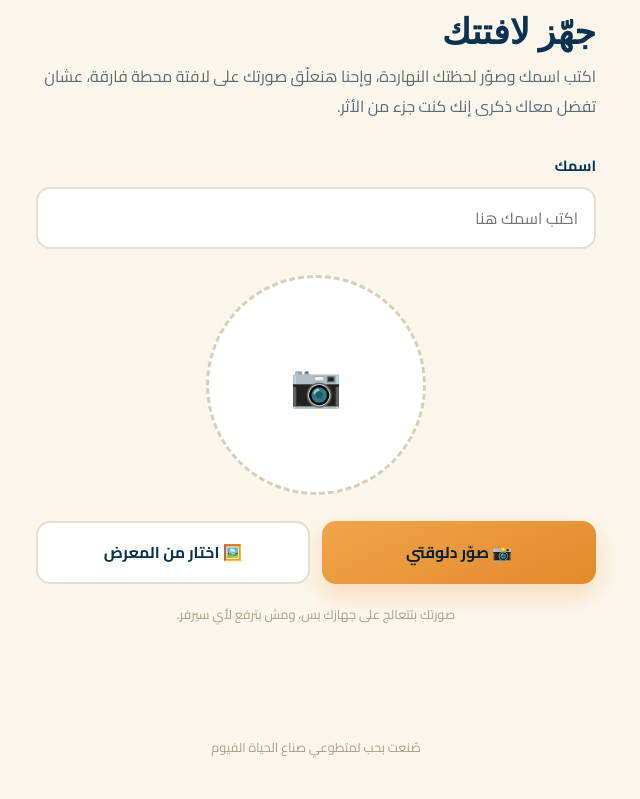
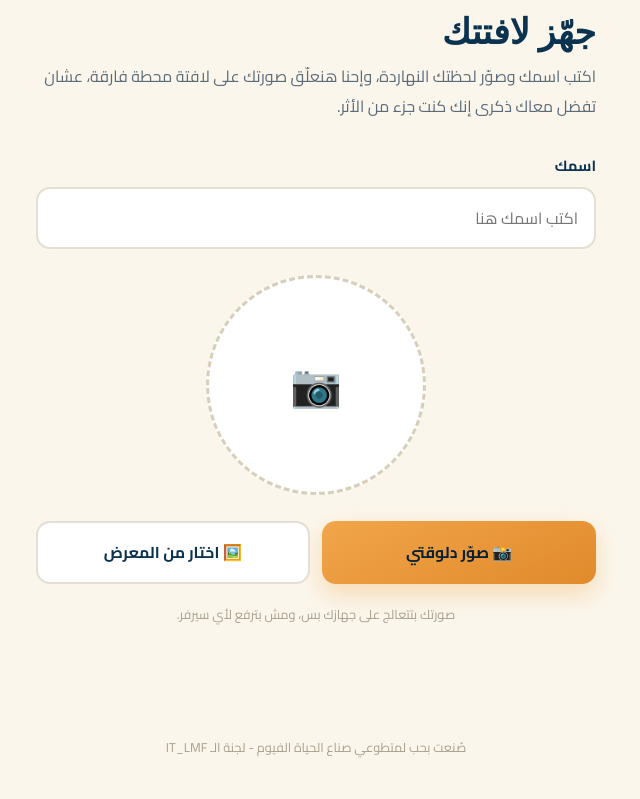
Before and after one commit to Ahmedta1230/lifemakers01, a plain HTML site: page index.html in a window 1280 px wide. Shown: the part 796-1595 px from the top of the page, without its empty margins (324-964 px from the left). Drawn offline with Linux system fonts and the light colour scheme; a web font is replaced by a local one.

Commit message:
Update index.html

```diff
--- a/index.html
+++ b/index.html
@@ -294,7 +294,7 @@
 
 </main>
 
-<footer>صُنعت بحب لمتطوعي صناع الحياة الفيوم</footer>
+<footer>صُنعت بحب لمتطوعي صناع الحياة الفيوم - لجنة الـ IT_LMF</footer>
 
 <script>
   // ---- Editable event details ----
```
